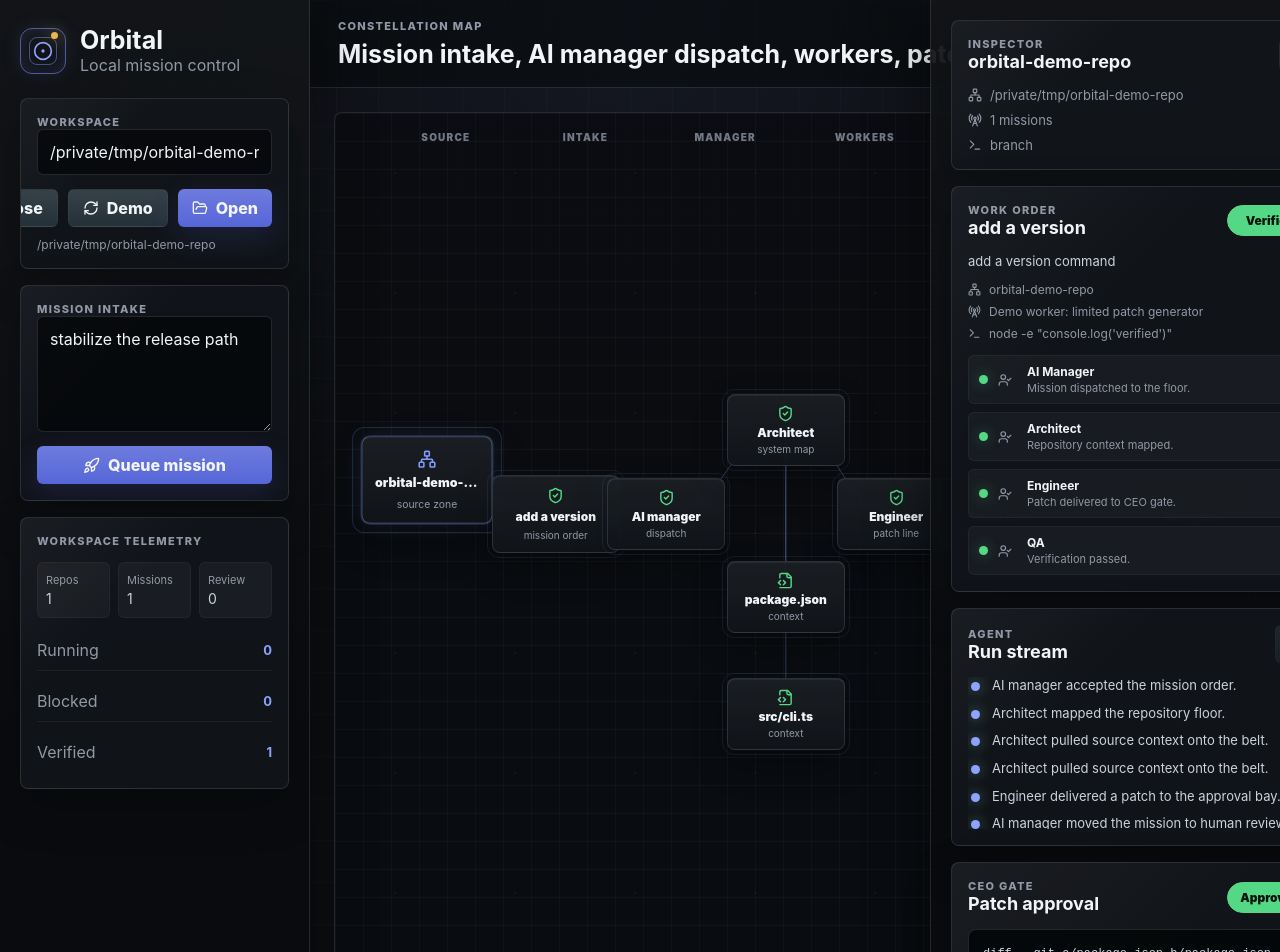
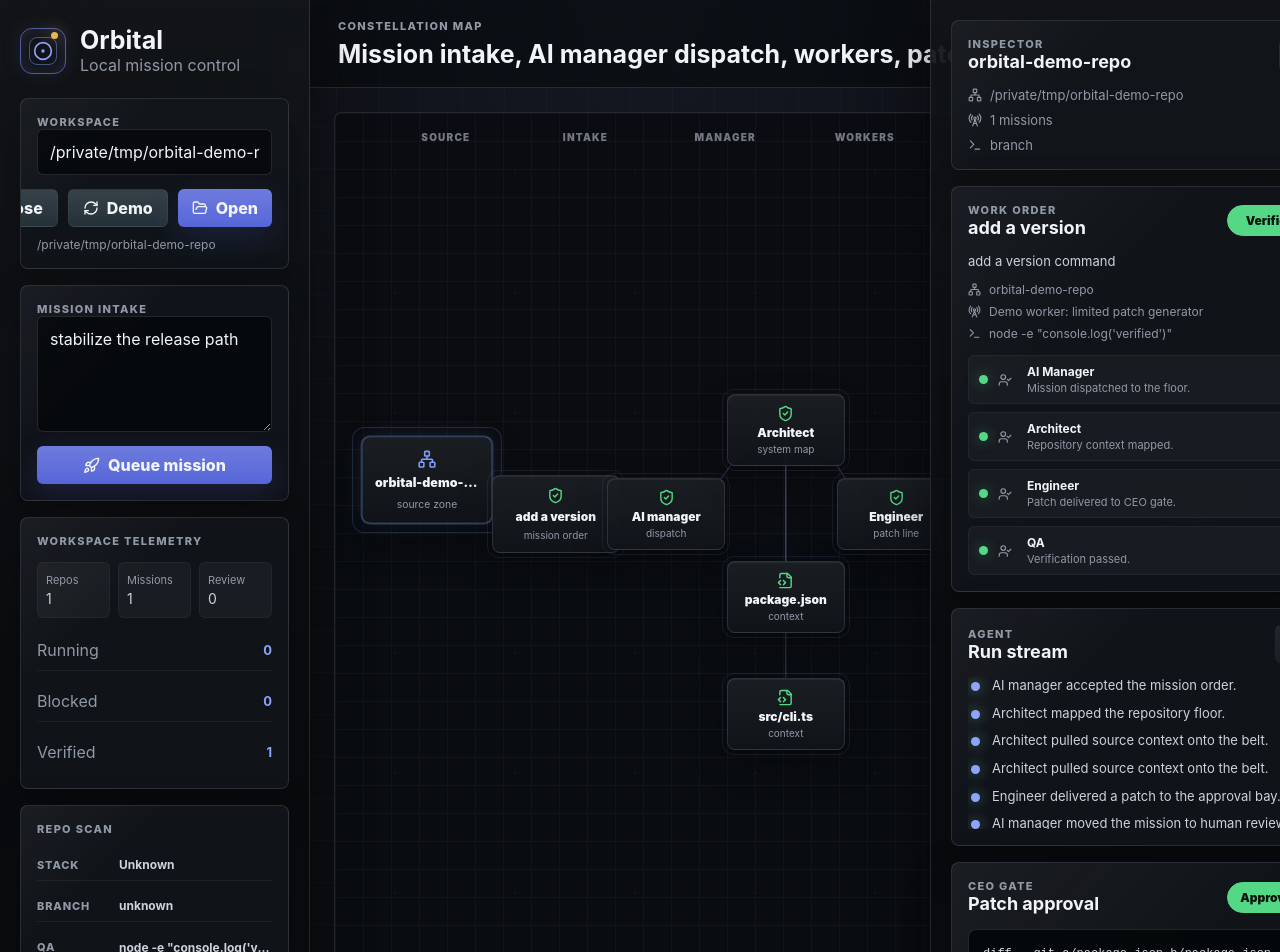
Before and after one commit to whosgotch/orbital, a React (Vite) app in the folder app/: page / in a window 1280 px wide. Shown: the top 952 px of the page. Built offline with nearby package versions, Linux system fonts and the light colour scheme.

Commit message:
feat(app): show repository scan panel

```diff
--- a/app/src/App.tsx
+++ b/app/src/App.tsx
@@ -463,6 +463,15 @@ export function App() {
             <TelemetryLine label="Verified" value={String(visibleMissions.filter((mission) => mission.runtime.verified).length)} />
           </div>
         </section>
+
+        <section className="console-panel repo-scan-console" aria-label="Repository scan">
+          <div className="section-label">Repo scan</div>
+          <div className="scan-stack">
+            <ScanLine label="Stack" value={repositoryStack(selectedRepository)} />
+            <ScanLine label="Branch" value={selectedRepository?.branch || "unknown"} />
+            <ScanLine label="QA" value={selectedRepository?.verification_command || selectedVerificationCommand} />
+          </div>
+        </section>
       </aside>
 
       <section className="mission-stage" aria-label="Orbital command map">
@@ -661,6 +670,15 @@ function TelemetryLine({ label, value }: { label: string; value: string }) {
     <div className="telemetry-line">
       <span>{label}</span>
       <strong>{value}</strong>
+    </div>
+  );
+}
+
+function ScanLine({ label, value }: { label: string; value: string }) {
+  return (
+    <div className="scan-line">
+      <span>{label}</span>
+      <strong title={value}>{value}</strong>
     </div>
   );
 }
@@ -886,6 +904,17 @@ function patchStateClass(runtime: WorkspaceRuntime, patchReady: boolean) {
   return patchReady ? "active" : "";
 }
 
+function repositoryStack(repository: Repository | undefined) {
+  const command = repository?.verification_command ?? "";
+  if (command.startsWith("npm ")) {
+    return "Node";
+  }
+  if (command.startsWith("go ")) {
+    return "Go";
+  }
+  return "Unknown";
+}
+
 function workerLabel(workerName: string) {
   if (workerName === "mock") {
     return "Demo worker: limited patch generator";
--- a/app/src/styles.css
+++ b/app/src/styles.css
@@ -321,6 +321,43 @@ dd {
 .telemetry-line strong {
   color: var(--cyan);
   font-size: 13px;
+}
+
+.scan-stack {
+  display: grid;
+  gap: 9px;
+  margin-top: 13px;
+}
+
+.scan-line {
+  display: grid;
+  grid-template-columns: 72px minmax(0, 1fr);
+  align-items: center;
+  gap: 10px;
+  min-height: 32px;
+  padding: 8px 0;
+  border-bottom: 1px solid rgba(255, 255, 255, 0.055);
+}
+
+.scan-line:last-child {
+  border-bottom: 0;
+}
+
+.scan-line span {
+  color: var(--muted);
+  font-size: 11px;
+  font-weight: 800;
+  letter-spacing: 0.08em;
+  text-transform: uppercase;
+}
+
+.scan-line strong {
+  min-width: 0;
+  overflow: hidden;
+  color: var(--soft);
+  font-size: 12px;
+  text-overflow: ellipsis;
+  white-space: nowrap;
 }
 
 .mission-stage {
```
